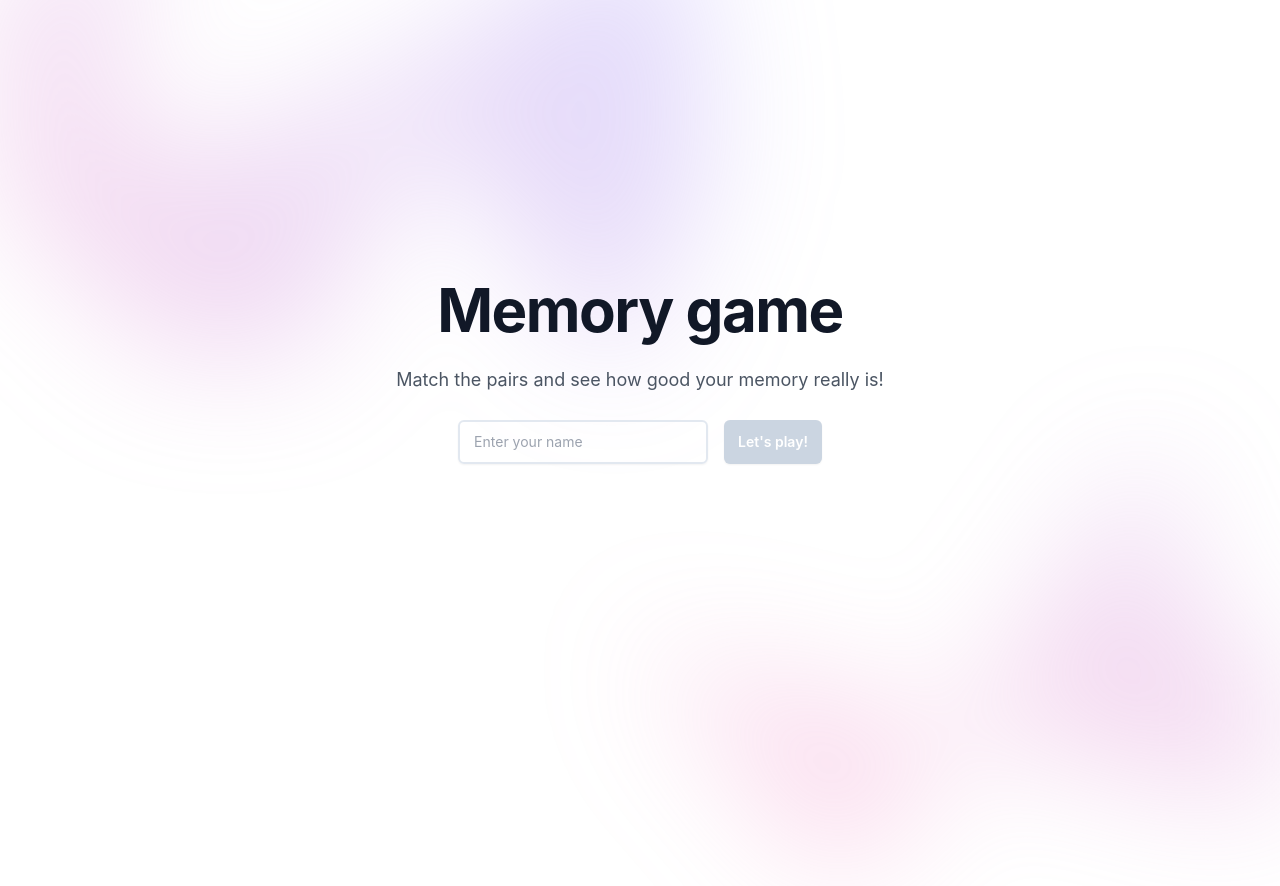
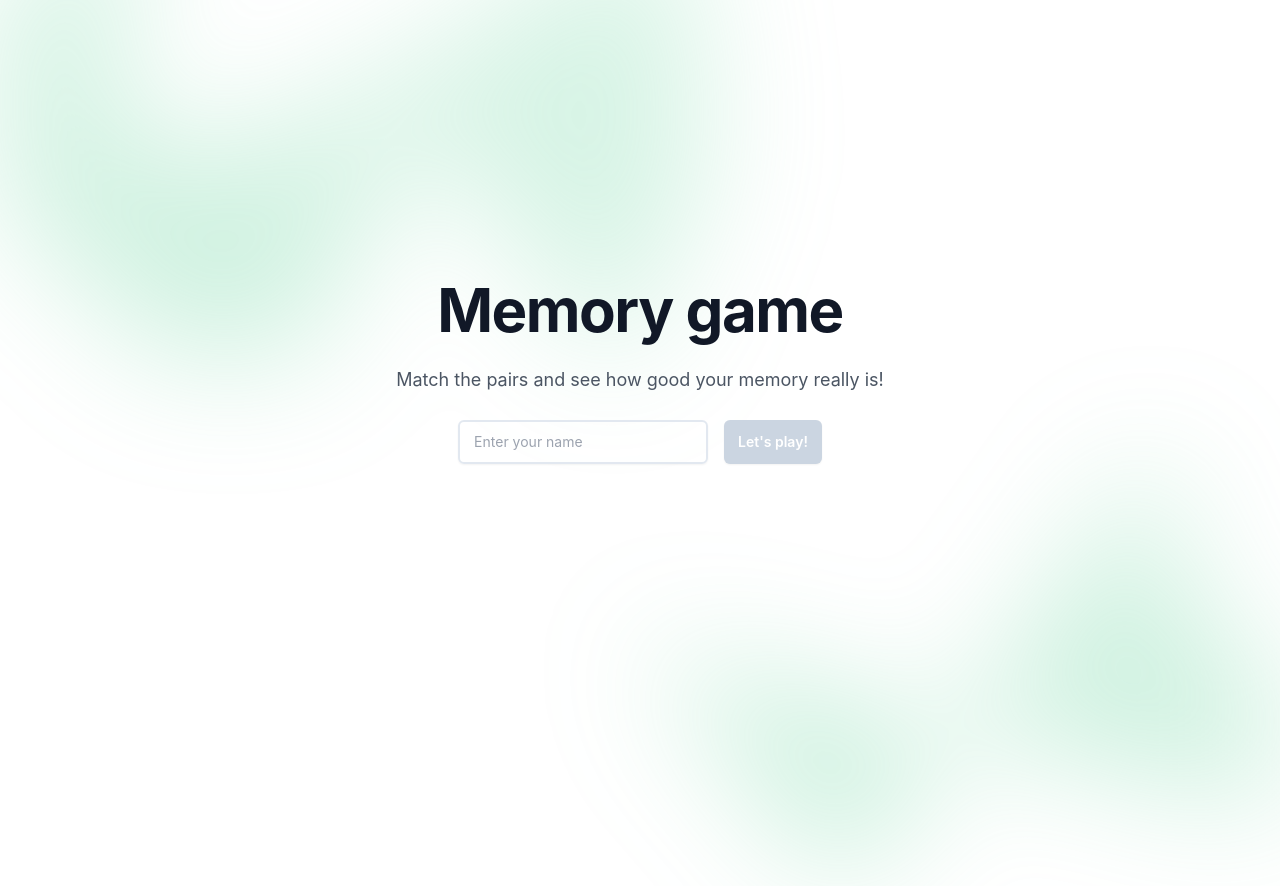
Before and after one commit to victoriarodriguezz/memory-game, a React (Create React App) app: page / in a window 1280 px wide. Built offline with nearby package versions, Linux system fonts and the light colour scheme.

Commit message:
feat(MainLayout): update colors to esmerald

```diff
--- a/src/layouts/MainLayout.jsx
+++ b/src/layouts/MainLayout.jsx
@@ -9,7 +9,7 @@ const MainLayout = () => {
                     aria-hidden="true"
                 >
                     <div
-                        className="relative left-[calc(50%-11rem)] aspect-[1155/678] w-[36.125rem] -translate-x-1/2 rotate-[30deg] bg-gradient-to-tr from-[#ff80b5] to-[#9089fc] opacity-30 sm:left-[calc(50%-30rem)] sm:w-[72.1875rem]"
+                        className="relative left-[calc(50%-11rem)] aspect-[1155/678] w-[36.125rem] -translate-x-1/2 rotate-[30deg] bg-gradient-to-tr from-[#3dc681] to-[#88ddb3] opacity-30 sm:left-[calc(50%-30rem)] sm:w-[72.1875rem]"
                         style={{
                             clipPath:
                                 'polygon(74.1% 44.1%, 100% 61.6%, 97.5% 26.9%, 85.5% 0.1%, 80.7% 2%, 72.5% 32.5%, 60.2% 62.4%, 52.4% 68.1%, 47.5% 58.3%, 45.2% 34.5%, 27.5% 76.7%, 0.1% 64.9%, 17.9% 100%, 27.6% 76.8%, 76.1% 97.7%, 74.1% 44.1%)',
@@ -24,7 +24,7 @@ const MainLayout = () => {
                     aria-hidden="true"
                 >
                     <div
-                        className="relative left-[calc(50%+3rem)] aspect-[1155/678] w-[36.125rem] -translate-x-1/2 bg-gradient-to-tr from-[#ff80b5] to-[#9089fc] opacity-30 sm:left-[calc(50%+36rem)] sm:w-[72.1875rem]"
+                        className="relative left-[calc(50%+3rem)] aspect-[1155/678] w-[36.125rem] -translate-x-1/2 bg-gradient-to-tr from-[#3dc681] to-[#88ddb3] opacity-30 sm:left-[calc(50%+36rem)] sm:w-[72.1875rem]"
                         style={{
                             clipPath:
                                 'polygon(74.1% 44.1%, 100% 61.6%, 97.5% 26.9%, 85.5% 0.1%, 80.7% 2%, 72.5% 32.5%, 60.2% 62.4%, 52.4% 68.1%, 47.5% 58.3%, 45.2% 34.5%, 27.5% 76.7%, 0.1% 64.9%, 17.9% 100%, 27.6% 76.8%, 76.1% 97.7%, 74.1% 44.1%)',
```
